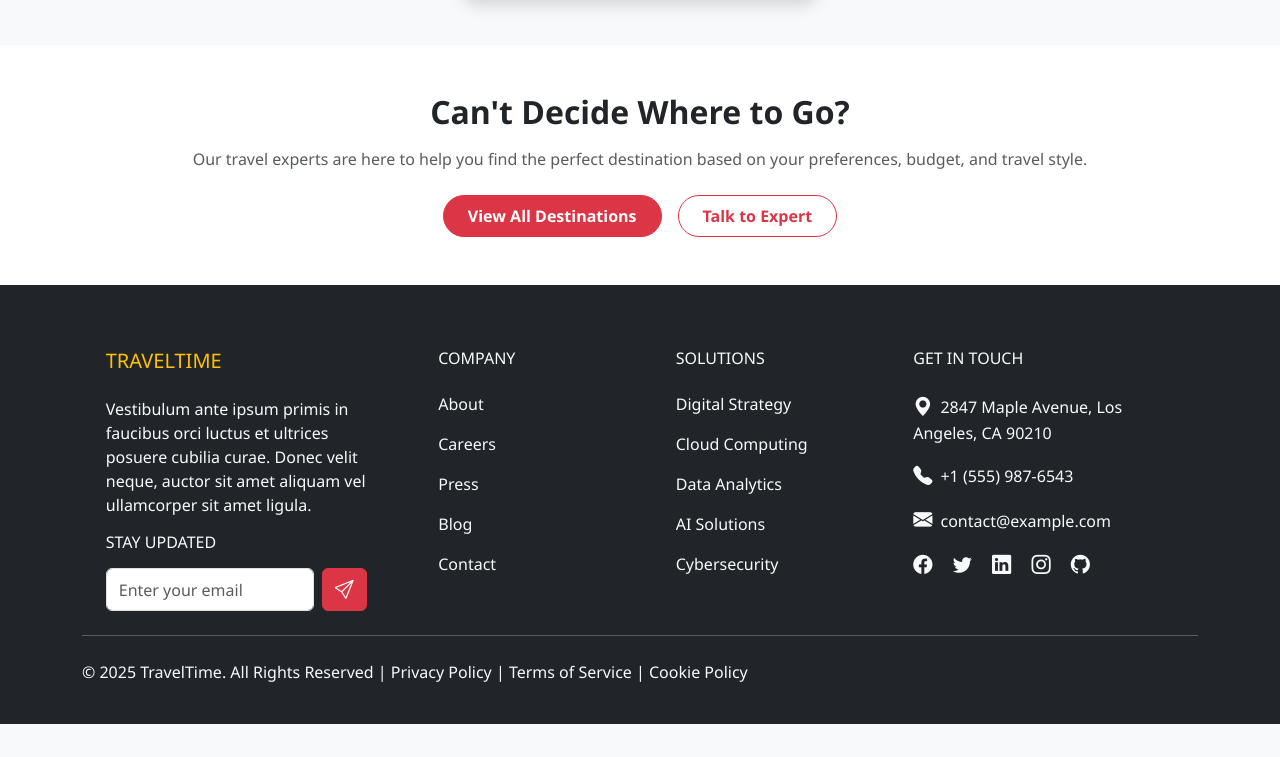
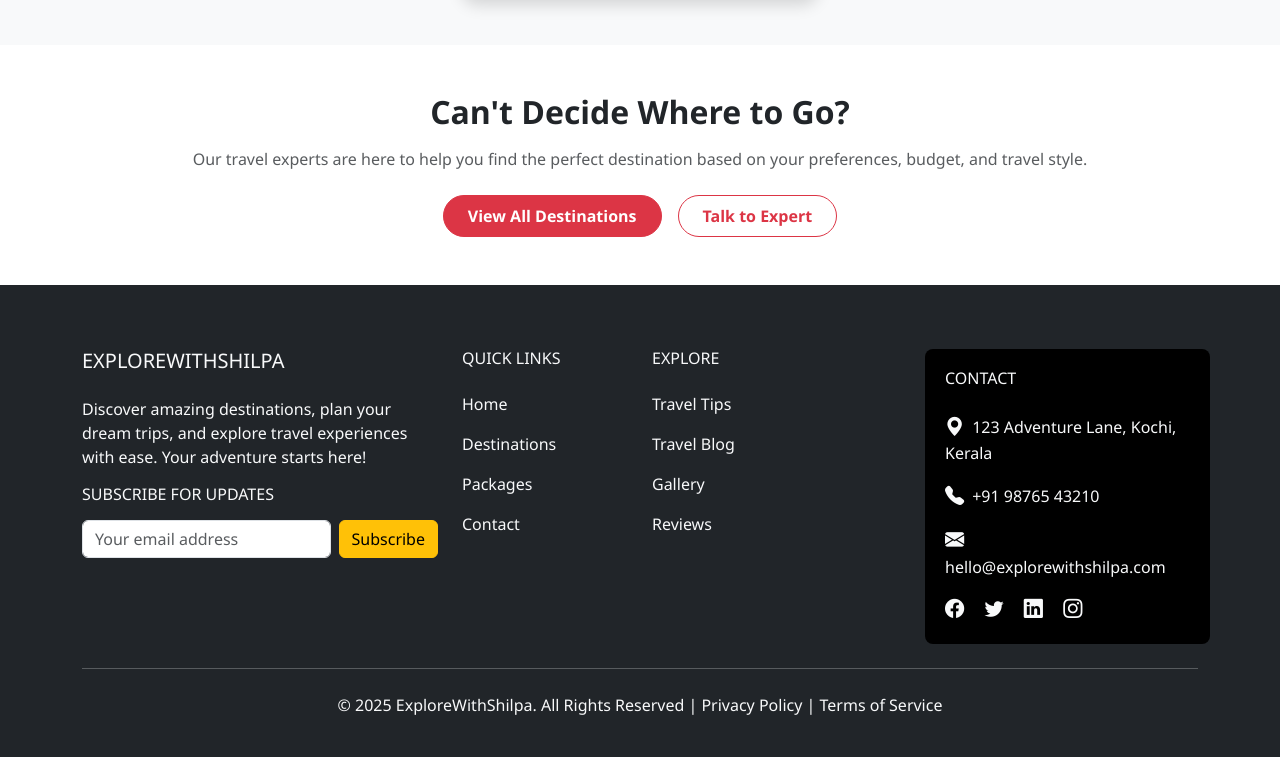
Before and after one commit to MSshilpashaji/travel-website, a plain HTML site: page index.html in a window 1280 px wide. Shown: the part 2100-2857 px from the top of the page. Before the commit the page ends 2824 px from the top, so only its background shows below. Drawn offline with nearby package versions, Linux system fonts and the light colour scheme.

Commit message:
some  contents added

```diff
--- a/index.html
+++ b/index.html
@@ -343,64 +343,60 @@
   }
 </style>
 
-
 <footer class="bg-dark text-light pt-5 pb-4">
   <div class="container text-md-left">
     <div class="row text-md-left">
 
-      <div class="col-md-3 col-lg-3 col-xl-3 mx-auto mt-3">
-        <h5 class="text-uppercase mb-4 font-weight-bold text-warning">TravelTime</h5>
-        <p>Vestibulum ante ipsum primis in faucibus orci luctus et ultrices posuere cubilia curae.
-        Donec velit neque, auctor sit amet aliquam vel ullamcorper sit amet ligula.</p>
-
-        <h6 class="text-uppercase mb-3">Stay Updated</h6>
+      <div class="col-md-4 col-lg-4 col-xl-4 mx-auto mt-3">
+        <h5 class="text-uppercase mb-4 font-weight-bold">ExploreWithShilpa</h5>
+        <p>Discover amazing destinations, plan your dream trips, and explore travel experiences with ease. Your adventure starts here!</p>
+        <h6 class="text-uppercase mb-3">Subscribe for Updates</h6>
         <form class="d-flex">
-          <input type="email" class="form-control me-2" placeholder="Enter your email">
-          <button class="btn btn-danger"><i class="bi bi-send"></i></button>
+          <input type="email" class="form-control me-2" placeholder="Your email address">
+          <button class="btn btn-warning">Subscribe</button>
         </form>
       </div>
 
       <div class="col-md-2 col-lg-2 col-xl-2 mx-auto mt-3">
-        <h6 class="text-uppercase mb-4 font-weight-bold">Company</h6>
-        <p><a href="#" class="text-light text-decoration-none">About</a></p>
-        <p><a href="#" class="text-light text-decoration-none">Careers</a></p>
-        <p><a href="#" class="text-light text-decoration-none">Press</a></p>
-        <p><a href="#" class="text-light text-decoration-none">Blog</a></p>
-        <p><a href="#" class="text-light text-decoration-none">Contact</a></p>
+        <h6 class="text-uppercase mb-4 font-weight-bold">Quick Links</h6>
+        <p><a href="#home" class="text-light text-decoration-none">Home</a></p>
+        <p><a href="#destinations" class="text-light text-decoration-none">Destinations</a></p>
+        <p><a href="#packages" class="text-light text-decoration-none">Packages</a></p>
+        <p><a href="#contact" class="text-light text-decoration-none">Contact</a></p>
       </div>
 
-      <div class="col-md-3 col-lg-2 col-xl-2 mx-auto mt-3">
-        <h6 class="text-uppercase mb-4 font-weight-bold">Solutions</h6>
-        <p><a href="#" class="text-light text-decoration-none">Digital Strategy</a></p>
-        <p><a href="#" class="text-light text-decoration-none">Cloud Computing</a></p>
-        <p><a href="#" class="text-light text-decoration-none">Data Analytics</a></p>
-        <p><a href="#" class="text-light text-decoration-none">AI Solutions</a></p>
-        <p><a href="#" class="text-light text-decoration-none text-danger">Cybersecurity</a></p>
+
+      <div class="col-md-3 col-lg-3 col-xl-3 mx-auto mt-3">
+        <h6 class="text-uppercase mb-4 font-weight-bold">Explore</h6>
+        <p><a href="#tips" class="text-light text-decoration-none">Travel Tips</a></p>
+        <p><a href="#blog" class="text-light text-decoration-none">Travel Blog</a></p>
+        <p><a href="#gallery" class="text-light text-decoration-none">Gallery</a></p>
+        <p><a href="#reviews" class="text-light text-decoration-none">Reviews</a></p>
       </div>
 
-      <div class="col-md-4 col-lg-3 col-xl-3 mx-auto mt-3">
-        <h6 class="text-uppercase mb-4 font-weight-bold">Get in Touch</h6>
-        <p><i class="bi bi-geo-alt-fill me-2"></i>2847 Maple Avenue, Los Angeles, CA 90210</p>
-        <p><i class="bi bi-telephone-fill me-2"></i>+1 (555) 987-6543</p>
-        <p><i class="bi bi-envelope-fill me-2"></i>contact@example.com</p>
+      <div class="col-md-3 col-lg-3 col-xl-3 mx-auto mt-3" style="background-color: #000; padding: 20px; border-radius: 8px;">
+        <h6 class="text-uppercase mb-4 font-weight-bold">Contact</h6>
+        <p><i class="bi bi-geo-alt-fill me-2"></i>123 Adventure Lane, Kochi, Kerala</p>
+        <p><i class="bi bi-telephone-fill me-2"></i>+91 98765 43210</p>
+        <p><i class="bi bi-envelope-fill me-2"></i>hello@explorewithshilpa.com</p>
         <div>
           <a href="#" class="text-light me-3"><i class="bi bi-facebook"></i></a>
           <a href="#" class="text-light me-3"><i class="bi bi-twitter"></i></a>
           <a href="#" class="text-light me-3"><i class="bi bi-linkedin"></i></a>
           <a href="#" class="text-light me-3"><i class="bi bi-instagram"></i></a>
-          <a href="#" class="text-light me-3"><i class="bi bi-github"></i></a>
         </div>
       </div>
+
     </div>
 
-    <hr class="my-4">
+    <hr class="my-4 border-light">
+
 
     <div class="row align-items-center">
-      <div class="col-md-7 col-lg-8">
-        <p>© 2025 TravelTime. All Rights Reserved |
+      <div class="col-md-12 text-center">
+        <p>© 2025 ExploreWithShilpa. All Rights Reserved |
           <a href="#" class="text-decoration-none text-light">Privacy Policy</a> |
-          <a href="#" class="text-decoration-none text-light">Terms of Service</a> |
-          <a href="#" class="text-decoration-none text-light">Cookie Policy</a>
+          <a href="#" class="text-decoration-none text-light">Terms of Service</a>
         </p>
       </div>
     </div>
```
